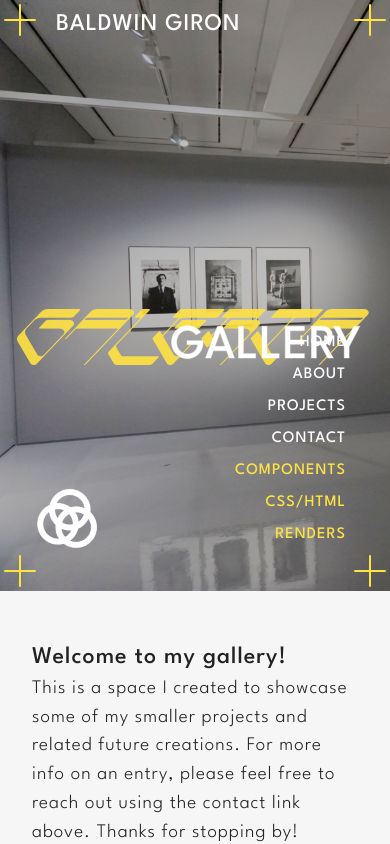
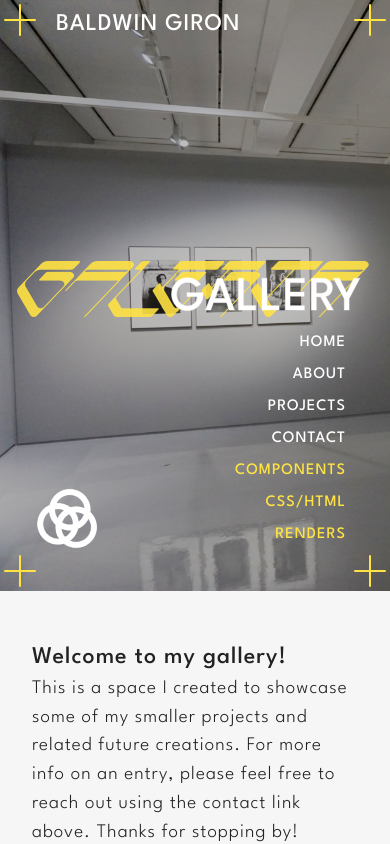
Before and after one commit to danielgiron/portfolio, a React (Create React App) app: page /gallery in a window 390 px wide. Built offline with nearby package versions, Linux system fonts and the light colour scheme.

Commit message:
Minor edits

```diff
--- a/src/Components/CSS/GalleryHero.css
+++ b/src/Components/CSS/GalleryHero.css
@@ -260,7 +260,7 @@
   }
 
   .Gallery .Cover header {
-    top: 6rem !important;
+    top: 0rem !important;
     transform: translateX(-50%);
     width: calc(100vw - 0rem);
     padding: 0;
```
